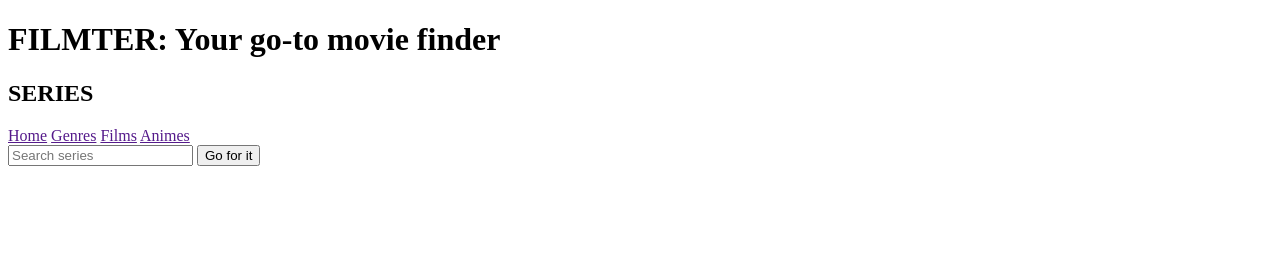
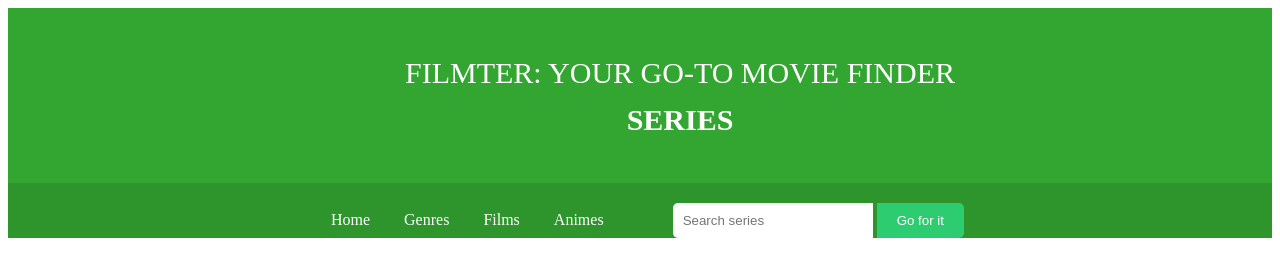
Before and after one commit to Exloz/C1-T2-GIT-Andres-Esteban-Lina, a plain HTML site: page header.html in a window 1280 px wide. Drawn offline with Linux system fonts and the light colour scheme.

Commit message:
Updated header style, buttons and search bar

```diff
--- a/header.css
+++ b/header.css
@@ -0,0 +1,82 @@
+* {
+    box-sizing: border-box;
+}
+
+header {
+    width: 100%;
+    height: 230px;
+    background-color: #32a630;
+    text-align: center;
+    position: sticky;
+    top: 0;
+    left: 0;
+    right: 0;
+    overflow: hidden;
+    transition: all 0.5s ease;
+}
+
+header h1 {
+    font-size: 30px;
+    color: #fff;
+    line-height: 10px;
+    text-transform: uppercase;
+    position: relative;
+    top: 40px; left: 40px;
+    font-weight: 100;
+    transition: all 0.3s ease;
+}
+
+header h2 {
+    color: #fff;
+    font-size: 30px;
+    position: relative;
+    top: 40px; left: 40px;
+}
+
+header nav {
+    position: absolute;
+    bottom: 0;
+    left: 0;
+    width: 100%;
+    background-color: rgba(0, 0, 0, 0.1);
+}
+
+header nav a {
+    color: #fff;
+    display: inline-block;
+    padding: 10px 15px;
+    line-height: 1;
+    text-decoration: none;
+    border-radius: 2px;
+}
+
+header nav a:hover {
+    box-shadow: 0 0 0 1px #fff;
+}
+
+.filter {
+    display: inline-block;
+    margin-top: 20px;
+    margin-left: 50px;
+    position: relative;
+}
+
+.filter input[type="text"] {
+    padding: 10px;
+    width: 200px;
+    border: none;
+    border-radius: 5px 0 0 5px;
+}
+
+.filter button {
+    padding: 10px 20px;
+    background-color: #2ecc71;
+    border: none;
+    border-radius: 0 5px 5px 0;
+    color: white;
+    cursor: pointer;
+}
+
+.filter button:hover {
+    background-color: #27ae60;
+}
--- a/header.html
+++ b/header.html
@@ -3,18 +3,19 @@
     <head>
         <meta charset="UTF-8" />
         <meta name="viewport" content="width=device-width, initial-scale=1.0" />
-        <title>Document</title>
+        <title>FILMTER</title>
+        <link rel="stylesheet" href="header.css" />
     </head>
     <header>
         <h1>FILMTER: Your go-to movie finder</h1>
-        <h2>SERIES</h1>
+        <h2>SERIES</h2>
         <nav>
             <a href="">Home</a>
             <a href="">Genres</a>
             <a href="">Films</a>
             <a href="">Animes</a>
             <form class="filter">
-                <input type="text" placeholder="Search series">
+                <input type="text" placeholder="Search series" />
                 <button type="submit">Go for it</button>
             </form>
         </nav>
```
